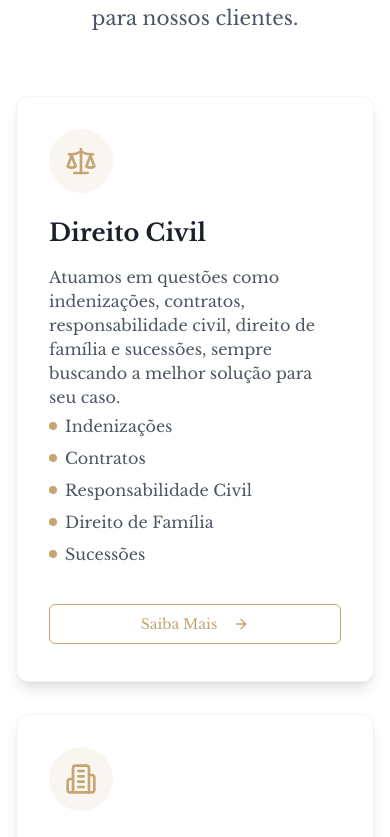
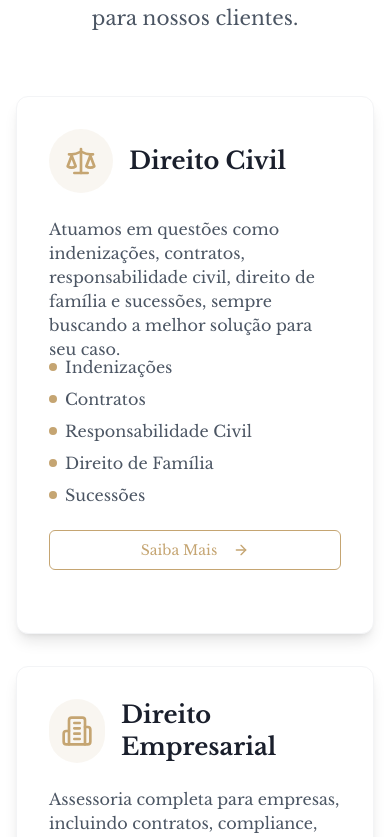
Before and after one commit to JonissonGomes/legal-lead-compass-main, a React (Vite) app: page / in a window 390 px wide. Shown: the part 1443-2280 px from the top of the page. Built offline with nearby package versions, Linux system fonts and the light colour scheme.

Commit message:
Ajustando a estrutura do layout, incluindo a disposição dos elementos e a formatação do texto, para uma apresentação mais clara e responsiva.

```diff
--- a/src/components/Services.tsx
+++ b/src/components/Services.tsx
@@ -67,16 +67,18 @@ const Services = () => {
               key={index}
               className="bg-white p-8 rounded-xl shadow-lg hover:shadow-xl transition-all duration-300 border border-gray-100 group"
             >
-              <div className="w-16 h-16 bg-gold/10 rounded-full flex items-center justify-center mb-6 group-hover:bg-gold/20 transition-colors">
-                {service.icon}
+              <div className="flex items-center gap-4 mb-6">
+                <div className="w-16 h-16 bg-gold/10 rounded-full flex items-center justify-center group-hover:bg-gold/20 transition-colors">
+                  {service.icon}
+                </div>
+                <h3 className="font-serif text-2xl font-bold text-navy">
+                  {service.title}
+                </h3>
               </div>
-              <h3 className="font-serif text-2xl font-bold text-navy mb-4">
-                {service.title}
-              </h3>
-              <p className="text-gray-600 mb-6" style={{height: '24%'}}>
+              <p className="text-gray-600 mb-6" style={{ height: '24%' }}>
                 {service.description}
               </p>
-              <ul className="mb-6 space-y-2" style={{height: '32%'}}>
+              <ul className="mb-6 space-y-2" style={{ height: '32%' }}>
                 {service.features.map((feature, i) => (
                   <li key={i} className="flex items-center text-gray-600">
                     <span className="w-2 h-2 bg-gold rounded-full mr-2"></span>
```
